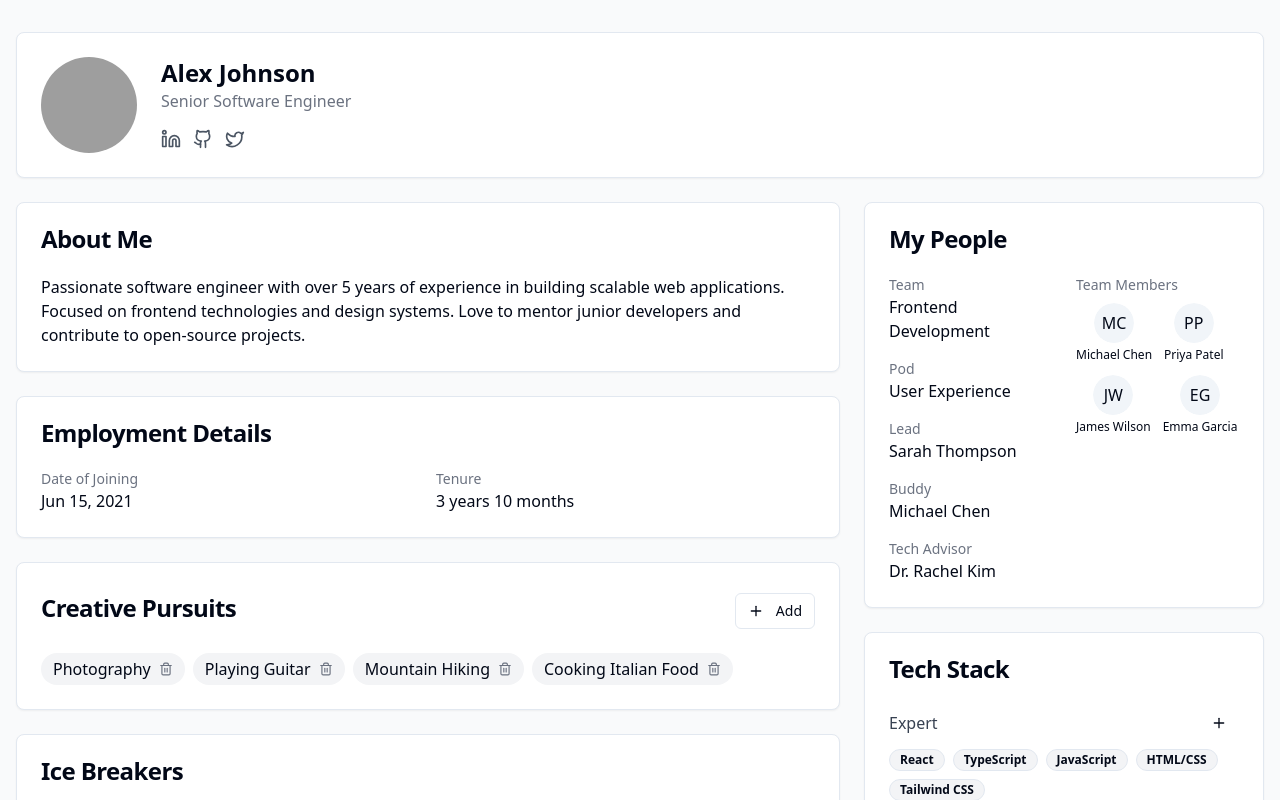
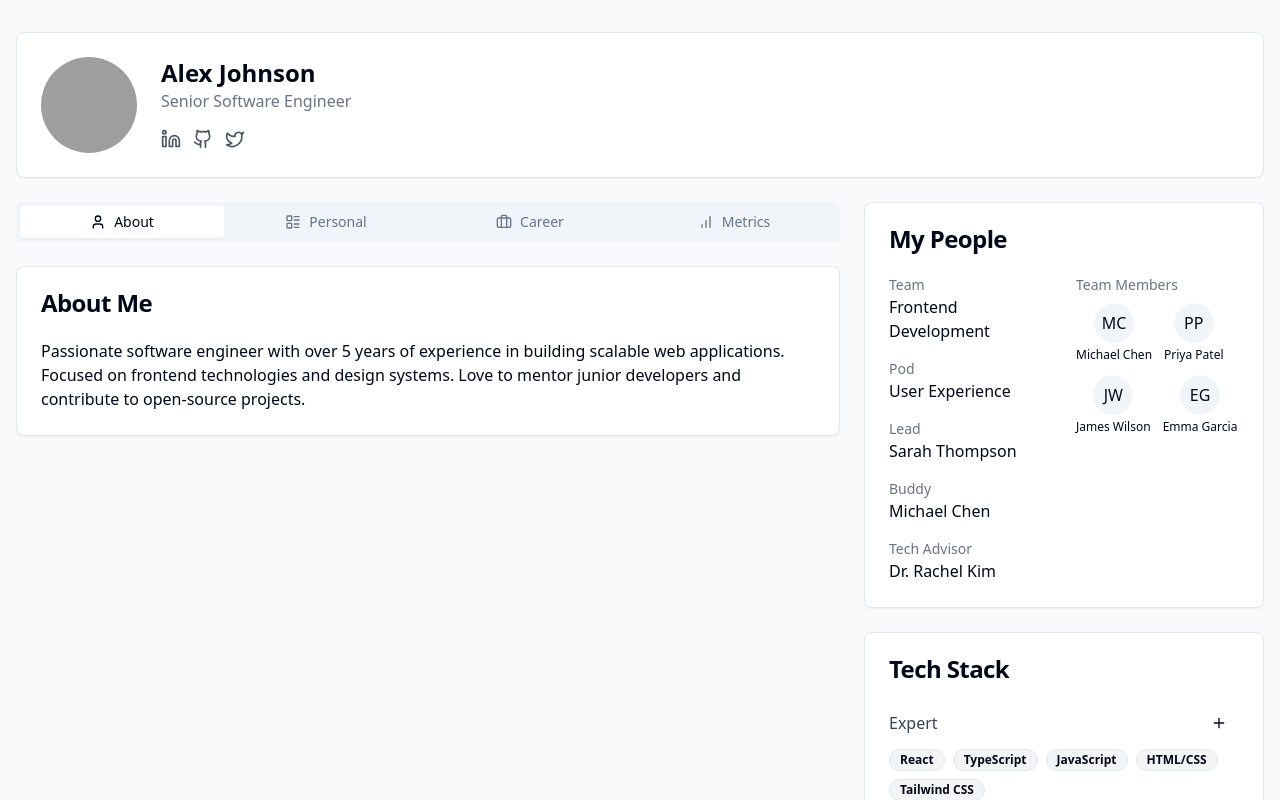
Before and after one commit to Striver-3110/employee-profile-spark, a React (Vite) app: page / in a window 1280 px wide. Shown: the top 800 px of the page. Built offline with nearby package versions, Linux system fonts and the light colour scheme; grey boxes are pictures that could not be loaded.

Commit message:
feat: Implement tabbed navigation and skeleton loading
This commit introduces tabbed navigation for related components and adds skeleton loading bars for improved user experience.

```diff
--- /dev/null
+++ b/src/components/ChartBarIcon.tsx
@@ -0,0 +1,25 @@
+
+import React from 'react';
+
+const ChartBarIcon = ({ size = 24, ...props }) => {
+  return (
+    <svg
+      xmlns="http://www.w3.org/2000/svg"
+      width={size}
+      height={size}
+      viewBox="0 0 24 24"
+      fill="none"
+      stroke="currentColor"
+      strokeWidth="2"
+      strokeLinecap="round"
+      strokeLinejoin="round"
+      {...props}
+    >
+      <line x1="12" y1="20" x2="12" y2="10" />
+      <line x1="18" y1="20" x2="18" y2="4" />
+      <line x1="6" y1="20" x2="6" y2="16" />
+    </svg>
+  );
+};
+
+export default ChartBarIcon;
--- a/src/components/CreativePursuits.tsx
+++ b/src/components/CreativePursuits.tsx
@@ -6,13 +6,15 @@ import { Input } from "@/components/ui/input";
 import { Plus, Trash2 } from "lucide-react";
 import { DialogComponent } from './ui/dialog-content';
 import { toast } from "sonner";
+import { Skeleton } from "@/components/ui/skeleton";
 
 interface CreativePursuitsProps {
   pursuits: string[];
   onUpdate: (pursuits: string[]) => void;
+  isLoading?: boolean;
 }
 
-const CreativePursuits: React.FC<CreativePursuitsProps> = ({ pursuits, onUpdate }) => {
+const CreativePursuits: React.FC<CreativePursuitsProps> = ({ pursuits, onUpdate, isLoading = false }) => {
   const [isDialogOpen, setIsDialogOpen] = useState(false);
   const [newPursuit, setNewPursuit] = useState('');
 
@@ -35,8 +37,27 @@ const CreativePursuits: React.FC<CreativePursuitsProps> = ({ pursuits, onUpdate
     toast.success("Creative pursuit removed successfully!");
   };
 
+  if (isLoading) {
+    return (
+      <Card className="mb-6">
+        <CardHeader className="flex flex-row items-center justify-between">
+          <Skeleton className="h-8 w-40" />
+          <Skeleton className="h-10 w-20" />
+        </CardHeader>
+        <CardContent>
+          <div className="flex flex-wrap gap-2">
+            <Skeleton className="h-8 w-20 rounded-full" />
+            <Skeleton className="h-8 w-24 rounded-full" />
+            <Skeleton className="h-8 w-16 rounded-full" />
+            <Skeleton className="h-8 w-28 rounded-full" />
+          </div>
+        </CardContent>
+      </Card>
+    );
+  }
+
   return (
-    <Card className="mb-6">
+    <Card className="mb-6 hover:shadow-md transition-shadow duration-300">
       <CardHeader className="flex flex-row items-center justify-between">
         <CardTitle>Creative Pursuits</CardTitle>
         <Button variant="outline" size="sm" onClick={() => setIsDialogOpen(true)}>
--- a/src/components/EmploymentDetails.tsx
+++ b/src/components/EmploymentDetails.tsx
@@ -2,14 +2,38 @@
 import React from 'react';
 import { Card, CardContent, CardHeader, CardTitle } from "@/components/ui/card";
 import { formatDate, calculateTenure } from '@/data/mockData';
+import { Skeleton } from "@/components/ui/skeleton";
 
 interface EmploymentDetailsProps {
   joinedDate: string;
+  isLoading?: boolean;
 }
 
-const EmploymentDetails: React.FC<EmploymentDetailsProps> = ({ joinedDate }) => {
+const EmploymentDetails: React.FC<EmploymentDetailsProps> = ({ joinedDate, isLoading = false }) => {
+  if (isLoading) {
+    return (
+      <Card className="mb-6">
+        <CardHeader>
+          <Skeleton className="h-8 w-48" />
+        </CardHeader>
+        <CardContent>
+          <div className="grid grid-cols-1 md:grid-cols-2 gap-4">
+            <div>
+              <Skeleton className="h-5 w-32 mb-2" />
+              <Skeleton className="h-6 w-40" />
+            </div>
+            <div>
+              <Skeleton className="h-5 w-32 mb-2" />
+              <Skeleton className="h-6 w-40" />
+            </div>
+          </div>
+        </CardContent>
+      </Card>
+    );
+  }
+
   return (
-    <Card className="mb-6">
+    <Card className="mb-6 hover:shadow-md transition-shadow duration-300">
       <CardHeader>
         <CardTitle>Employment Details</CardTitle>
       </CardHeader>
--- a/src/components/Icebreakers.tsx
+++ b/src/components/Icebreakers.tsx
@@ -2,6 +2,7 @@
 import React from 'react';
 import { Card, CardContent, CardHeader, CardTitle } from "@/components/ui/card";
 import { Accordion, AccordionContent, AccordionItem, AccordionTrigger } from "@/components/ui/accordion";
+import { Skeleton } from "@/components/ui/skeleton";
 
 interface Icebreaker {
   question: string;
@@ -10,11 +11,29 @@ interface Icebreaker {
 
 interface IcebreakersProps {
   icebreakers: Icebreaker[];
+  isLoading?: boolean;
 }
 
-const Icebreakers: React.FC<IcebreakersProps> = ({ icebreakers }) => {
+const Icebreakers: React.FC<IcebreakersProps> = ({ icebreakers, isLoading = false }) => {
+  if (isLoading) {
+    return (
+      <Card className="mb-6">
+        <CardHeader>
+          <Skeleton className="h-8 w-36" />
+        </CardHeader>
+        <CardContent>
+          <div className="space-y-4">
+            <Skeleton className="h-10 w-full" />
+            <Skeleton className="h-10 w-full" />
+            <Skeleton className="h-10 w-full" />
+          </div>
+        </CardContent>
+      </Card>
+    );
+  }
+
   return (
-    <Card className="mb-6">
+    <Card className="mb-6 hover:shadow-md transition-shadow duration-300">
       <CardHeader>
         <CardTitle>Ice Breakers</CardTitle>
       </CardHeader>
--- /dev/null
+++ b/src/components/TabsContainer.tsx
@@ -0,0 +1,84 @@
+import React, { useState, Suspense } from 'react';
+import { Tabs, TabsList, TabsTrigger, TabsContent } from "@/components/ui/tabs";
+import { Skeleton } from "@/components/ui/skeleton";
+import { LayoutList, User, Briefcase } from "lucide-react";
+import ChartBarIcon from './ChartBarIcon';
+
+interface TabsContainerProps {
+  aboutComponent: React.ReactNode;
+  personalInfoComponents: React.ReactNode[];
+  careerComponents: React.ReactNode[];
+  metricsComponents: React.ReactNode[];
+}
+
+const TabsContainer: React.FC<TabsContainerProps> = ({
+  aboutComponent,
+  personalInfoComponents,
+  careerComponents,
+  metricsComponents,
+}) => {
+  const [activeTab, setActiveTab] = useState("about");
+
+  const TabSkeleton = () => (
+    <div className="space-y-4">
+      <Skeleton className="w-full h-24" />
+      <Skeleton className="w-full h-32" />
+      <Skeleton className="w-full h-16" />
+    </div>
+  );
+
+  return (
+    <Tabs value={activeTab} onValueChange={setActiveTab} className="w-full">
+      <TabsList className="grid grid-cols-4 mb-6 w-full">
+        <TabsTrigger value="about" className="flex items-center gap-2">
+          <User size={16} />
+          <span>About</span>
+        </TabsTrigger>
+        <TabsTrigger value="personal" className="flex items-center gap-2">
+          <LayoutList size={16} />
+          <span>Personal</span>
+        </TabsTrigger>
+        <TabsTrigger value="career" className="flex items-center gap-2">
+          <Briefcase size={16} />
+          <span>Career</span>
+        </TabsTrigger>
+        <TabsTrigger value="metrics" className="flex items-center gap-2">
+          <ChartBarIcon size={16} />
+          <span>Metrics</span>
+        </TabsTrigger>
+      </TabsList>
+
+      <TabsContent value="about" className="space-y-6">
+        <Suspense fallback={<TabSkeleton />}>
+          {aboutComponent}
+        </Suspense>
+      </TabsContent>
+
+      <TabsContent value="personal" className="space-y-6">
+        <Suspense fallback={<TabSkeleton />}>
+          {personalInfoComponents.map((component, index) => (
+            <React.Fragment key={`personal-${index}`}>{component}</React.Fragment>
+          ))}
+        </Suspense>
+      </TabsContent>
+
+      <TabsContent value="career" className="space-y-6">
+        <Suspense fallback={<TabSkeleton />}>
+          {careerComponents.map((component, index) => (
+            <React.Fragment key={`career-${index}`}>{component}</React.Fragment>
+          ))}
+        </Suspense>
+      </TabsContent>
+
+      <TabsContent value="metrics" className="space-y-6">
+        <Suspense fallback={<TabSkeleton />}>
+          {metricsComponents.map((component, index) => (
+            <React.Fragment key={`metrics-${index}`}>{component}</React.Fragment>
+          ))}
+        </Suspense>
+      </TabsContent>
+    </Tabs>
+  );
+};
+
+export default TabsContainer;
--- a/src/pages/Index.tsx
+++ b/src/pages/Index.tsx
@@ -1,5 +1,5 @@
 
-import React, { useState } from 'react';
+import React, { useState, useEffect } from 'react';
 import ProfileHeader from "@/components/ProfileHeader";
 import AboutMe from "@/components/AboutMe";
 import EmploymentDetails from "@/components/EmploymentDetails";
@@ -10,11 +10,22 @@ import SkillsDisplay from "@/components/SkillsDisplay";
 import CareerProgression from "@/components/CareerProgression";
 import FeedbackSection from "@/components/FeedbackSection";
 import CalibrationData from "@/components/CalibrationData";
+import TabsContainer from "@/components/TabsContainer";
 import { employeeData } from "@/data/mockData";
 import { Toaster } from "@/components/ui/sonner";
 
 const Index = () => {
   const [employee, setEmployee] = useState(employeeData);
+  const [isLoading, setIsLoading] = useState(true);
+
+  // Simulate loading state
+  useEffect(() => {
+    const timer = setTimeout(() => {
+      setIsLoading(false);
+    }, 800);
+
+    return () => clearTimeout(timer);
+  }, []);
 
   // Handlers for updating employee data
   const handleUpdateCreativePursuits = (pursuits: string[]) => {
@@ -46,20 +57,34 @@ const Index = () => {
         />
 
         <div className="grid grid-cols-1 lg:grid-cols-3 gap-6">
-          {/* Left column */}
-          <div className="lg:col-span-2 space-y-6">
-            <AboutMe about={employee.about} />
-            <EmploymentDetails joinedDate={employee.joinedDate} />
-            <CreativePursuits
-              pursuits={employee.creativePursuits}
-              onUpdate={handleUpdateCreativePursuits}
+          {/* Main content with tabs */}
+          <div className="lg:col-span-2">
+            <TabsContainer
+              aboutComponent={<AboutMe about={employee.about} isLoading={isLoading} />}
+              personalInfoComponents={[
+                <CreativePursuits
+                  pursuits={employee.creativePursuits}
+                  onUpdate={handleUpdateCreativePursuits}
+                  isLoading={isLoading}
+                />,
+                <Icebreakers icebreakers={employee.icebreakers} isLoading={isLoading} />
+              ]}
+              careerComponents={[
+                <EmploymentDetails joinedDate={employee.joinedDate} isLoading={isLoading} />,
+                <CareerProgression progression={employee.progression} isLoading={isLoading} />
+              ]}
+              metricsComponents={[
+                <FeedbackSection feedback={employee.feedback} isLoading={isLoading} />,
+                <CalibrationData
+                  performancePotentialGrid={employee.calibration.performancePotentialGrid}
+                  skillLevels={employee.calibration.skillLevels}
+                  isLoading={isLoading}
+                />
+              ]}
             />
-            <Icebreakers icebreakers={employee.icebreakers} />
-            <CareerProgression progression={employee.progression} />
-            <FeedbackSection feedback={employee.feedback} />
           </div>
 
-          {/* Right column */}
+          {/* Right column - kept outside tabs */}
           <div className="space-y-6">
             <MyPeople
               team={employee.people.team}
@@ -69,15 +94,13 @@ const Index = () => {
               techAdvisor={employee.people.techAdvisor}
               teamMembers={employee.people.teamMembers}
               role={employee.role}
+              isLoading={isLoading}
             />
             <SkillsDisplay
               skills={employee.skills}
               role={employee.role}
               onUpdate={handleUpdateSkills}
-            />
-            <CalibrationData
-              performancePotentialGrid={employee.calibration.performancePotentialGrid}
-              skillLevels={employee.calibration.skillLevels}
+              isLoading={isLoading}
             />
           </div>
         </div>
```
Also changed, not shown: src/components/AboutMe.tsx (+19 -2 lines).
